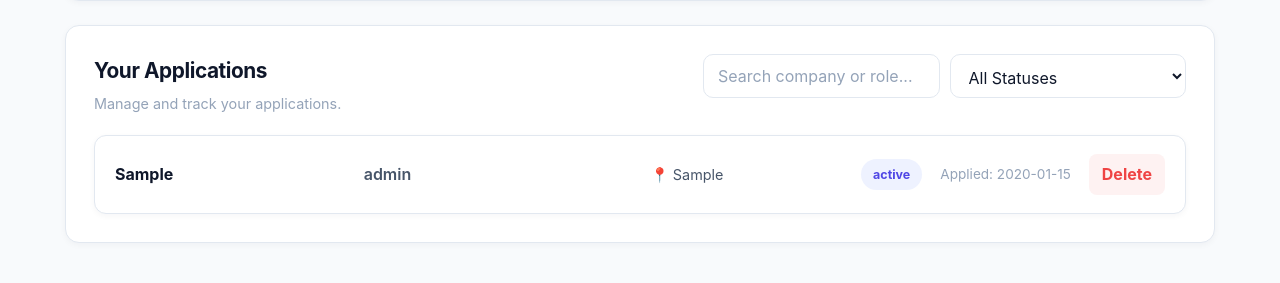
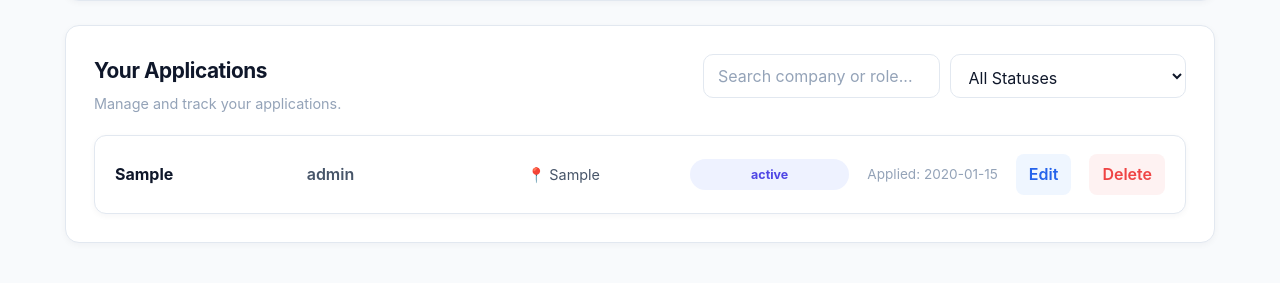
Before and after one commit to tanvi366/Student-Module-Tracker, a Flask app: page / in a window 1280 px wide. Shown: the part 1517-1800 px from the top of the page. Run offline with Flask 3, Linux system fonts and the light colour scheme; tables that the repository leaves empty hold one stand-in row (values such as "Sample post").

Commit message:
Added edit application function

```diff
--- a/app.py
+++ b/app.py
@@ -90,9 +90,9 @@ def update_applications(id):
     data = request.get_json()
     conn = get_db_connection()
     conn.execute("""
-        UPDATE applications SET company=?, role=?, location=?, status?, application_date=?, job_url=?, notes=? WHERE id=?
+        UPDATE applications SET company=?, role=?, location=?, status=?, application_date=?, job_url=?, notes=?, deadline=? WHERE id=?
     """,
-    (data["company"], data["role"], data["location"], data["status"], data["application_date"], data["job_url"], data["notes"], id
+    (data["company"], data["role"], data["location"], data["status"], data["application_date"], data["job_url"], data["notes"], data["deadline"], id
     ))
     conn.commit()
     conn.close()
--- a/static/script.js
+++ b/static/script.js
@@ -14,8 +14,14 @@ form.addEventListener("submit", async function(event) {
         notes: document.getElementById("notes").value
     };
 
-    const response = await fetch("/api/applications", {
-        method: "POST",
+    let url = "/api/applications";
+    let method = "POST";
+    if (editingId !== null){
+        url = `/api/applications/${editingId}`;
+        method = "PUT";
+    }
+    const response = await fetch(url, {
+        method: method,
         headers: {
             "Content-Type": "application/json"
         },
@@ -24,6 +30,8 @@ form.addEventListener("submit", async function(event) {
 
     if (response.ok) {
         form.reset();
+        editingId = null;
+        document.querySelector("#application-form button[type='submit']").textContent = "Add Application";
         loadApplications();
     } else {
         alert("Something went wrong!");
@@ -96,7 +104,10 @@ async function loadApplications() {
         Applied: ${application.application_date}
     </p>
 
-    <button onclick="deleteApplication(${application.id})">
+    <button class="edit-btn" onclick="editApplication(${application.id})">
+        Edit
+    </button>
+    <button class="delete-btn" onclick="deleteApplication(${application.id})">
         Delete
     </button>
         `;
@@ -194,6 +205,26 @@ function updateDeadlineNotifications(applications){
     });
 }
 
+async function editApplication(id){
+    const response = await fetch("/api/applications");
+    const applications = await response.json();
+    const application = applications.find(application => application.id === id);
+    if (!application){return;}
+    document.getElementById("company").value = application.company;
+    document.getElementById("role").value = application.role;
+    document.getElementById("location").value = application.location || "";
+    document.getElementById("status").value = application.status;
+    document.getElementById("application-date").value = application.application_date;
+    document.getElementById("deadline").value = application.deadline || "";
+    document.getElementById("job-url").value = application.job_url || "";
+    document.getElementById("notes").value = application.notes || "";
+
+    editingId = id;
+    document.querySelector("#application-form button[type='submit']").textContent = "Update Application";
+
+    document.querySelector(".form-section").scrollIntoView({behavior: "smooth"});
+}
+
 document.getElementById("search").addEventListener("input", loadApplications);
 document.getElementById("status-filter").addEventListener("change", loadApplications);
 
--- a/static/style.css
+++ b/static/style.css
@@ -513,7 +513,6 @@ button:active {
 /* =========================================
    APPLICATION CARDS
 ========================================= */
-
 .application-card {
     display: grid;
 
@@ -521,23 +520,20 @@ button:active {
         1.2fr
         1.4fr
         1fr
+        1.1fr
         auto
         auto
         auto;
 
     align-items: center;
-
     gap: 18px;
 
     padding: 18px 20px;
-
     margin-top: 12px;
 
     background: var(--surface);
 
-    border:
-        1px solid var(--border);
-
+    border: 1px solid var(--border);
     border-radius: 12px;
 
     box-shadow: var(--shadow-sm);
@@ -564,7 +560,6 @@ button:active {
     color: var(--text);
 
     font-size: 1rem;
-
     font-weight: 700;
 }
 
@@ -573,7 +568,6 @@ button:active {
     margin: 0;
 
     color: var(--text-secondary);
-
     font-weight: 600;
 }
 
@@ -582,7 +576,6 @@ button:active {
     margin: 0;
 
     color: var(--text-secondary);
-
     font-size: 0.9rem;
 }
 
@@ -595,15 +588,12 @@ button:active {
     border-radius: 999px;
 
     background-color: #eef2ff;
-
     color: #4f46e5;
 
     font-size: 0.78rem;
-
     font-weight: 700;
 
     text-align: center;
-
     white-space: nowrap;
 }
 
@@ -614,32 +604,65 @@ button:active {
     color: var(--muted);
 
     font-size: 0.85rem;
-
     white-space: nowrap;
 }
 
 
+/* Buttons */
 .application-card button {
     padding: 8px 13px;
 
+    border: none;
     border-radius: 8px;
 
-    background: #fef2f2;
-
-    color: var(--danger);
+    font-weight: 600;
+    cursor: pointer;
 
     box-shadow: none;
+
+    transition:
+        background-color 0.2s ease,
+        color 0.2s ease,
+        box-shadow 0.2s ease,
+        transform 0.2s ease;
 }
 
 
-.application-card button:hover {
+/* Edit button */
+.application-card .edit-btn {
+    background: #eff6ff;
+    color: #2563eb;
+}
+
+
+.application-card .edit-btn:hover {
+    background: #2563eb;
+    color: white;
+
+    box-shadow:
+        0 4px 10px
+        rgba(37, 99, 235, 0.2);
+
+    transform: translateY(-1px);
+}
+
+
+/* Delete button */
+.application-card .delete-btn {
+    background: #fef2f2;
+    color: var(--danger);
+}
+
+
+.application-card .delete-btn:hover {
     background: var(--danger);
-
     color: white;
 
     box-shadow:
         0 4px 10px
         rgba(239, 68, 68, 0.2);
+
+    transform: translateY(-1px);
 }
 
 
```
